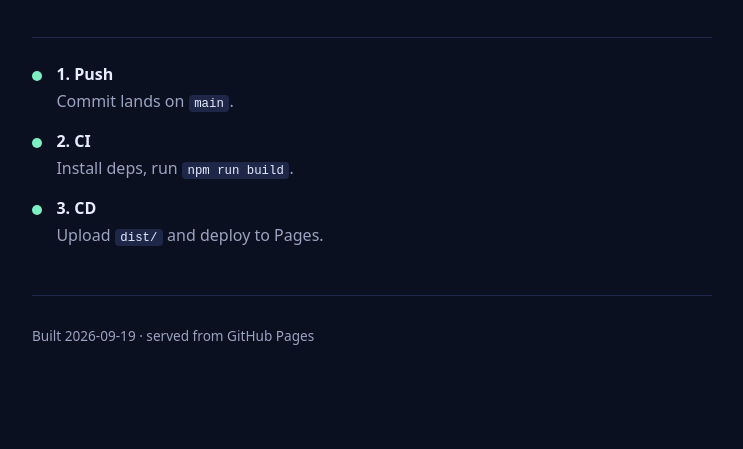
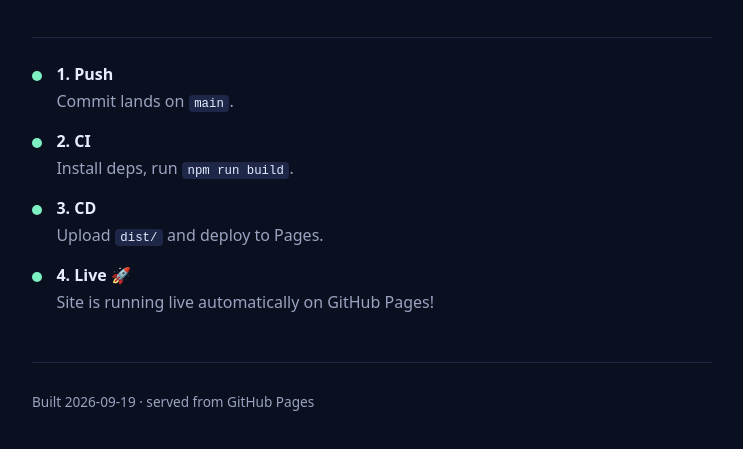
Before and after one commit to vatsv3/DevOps, a website built with Vite: page index.html in a window 1280 px wide. Shown: the part 221-670 px from the top of the page, without its empty margins (268-1011 px from the left). Built offline with nearby package versions, Linux system fonts and the light colour scheme.

Commit message:
feat: add 4th live step to pipeline demo

```diff
--- a/index.html
+++ b/index.html
@@ -38,6 +38,13 @@
             <p>Upload <code>dist/</code> and deploy to Pages.</p>
           </div>
         </div>
+        <div class="step">
+          <span class="dot" aria-hidden="true"></span>
+          <div>
+            <h2>4. Live 🚀</h2>
+            <p>Site is running live automatically on GitHub Pages!</p>
+          </div>
+        </div>
       </section>
 
       <footer>
```
